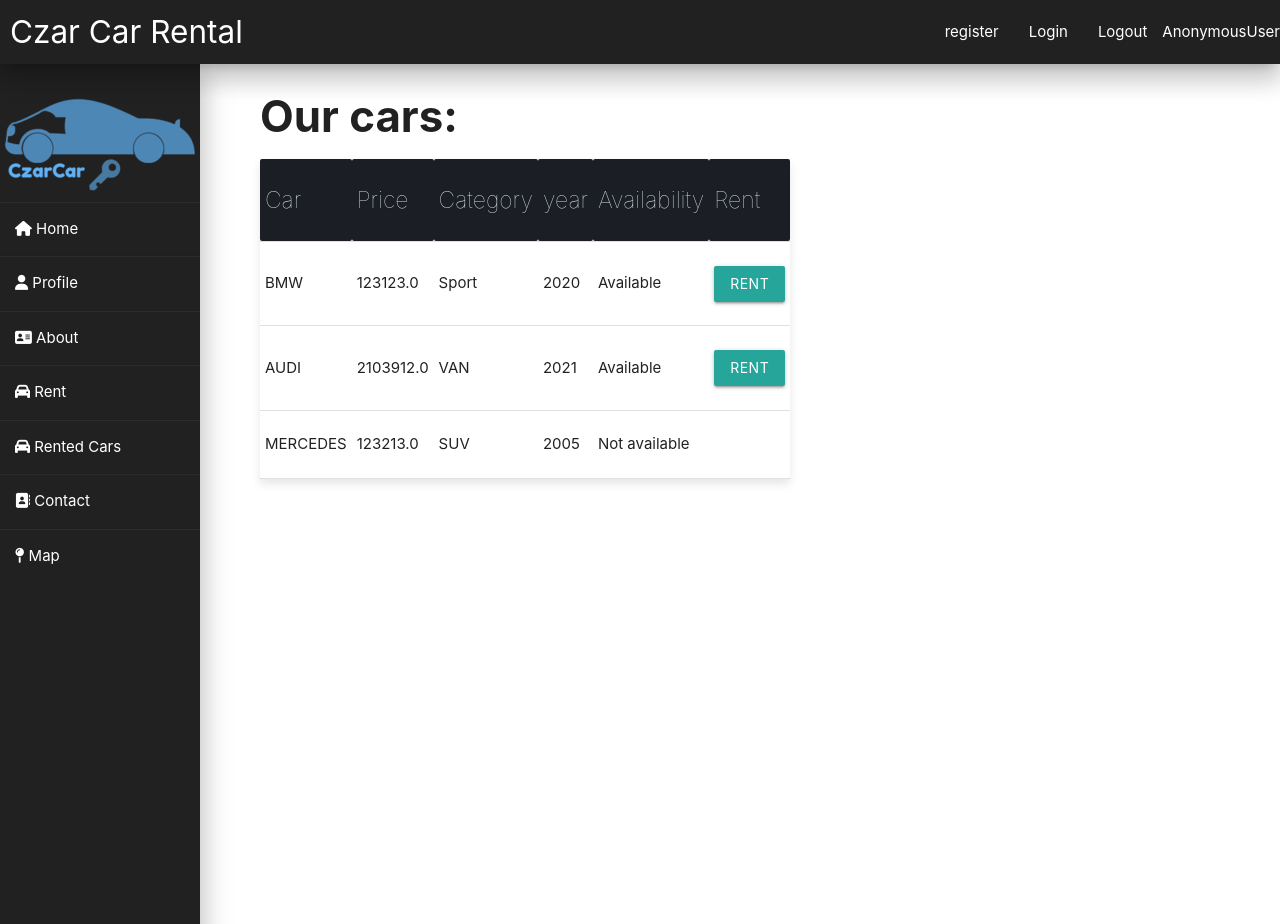
After one commit to MagiCzarek/CzarCar_Django, a Django app: page /rent/ in a window 1280 px wide. The commit adds this page. Run offline with Django 3.2, Linux system fonts and the light colour scheme; data comes from the database, SQL or seed files in the repository; some libraries are stand-ins or nearby versions.

Commit message:
map with position, rent list,rented cars, added decorators, css files

```diff
--- a/CzarCar/models.py
+++ b/CzarCar/models.py
@@ -1,29 +1,18 @@
 import datetime
 from django.utils import timezone
-from django.contrib.auth.models import AbstractBaseUser, BaseUserManager,Group
+from django.contrib.auth.models import AbstractBaseUser, BaseUserManager, Group
 
 from django.db import models
+from django.core.exceptions import ValidationError
+import re
 
 
 # Create your models here.
-class Question(models.Model):
-    question_text = models.CharField(max_length=200)
-    pub_date = models.DateTimeField('date published')
 
-    def __str__(self):
-        return self.question_text
-
-    def was_published_recently(self):
-        return self.pub_date >= timezone.now() - datetime.timedelta(days=1)
-
-
-class Choice(models.Model):
-    question = models.ForeignKey(Question, on_delete=models.CASCADE)
-    choice_text = models.CharField(max_length=200)
-    votes = models.IntegerField(default=0)
-
-    def __str__(self):
-        return self.choice_text
+class DrivingLicense(models.Model):
+    name = models.CharField(max_length=200)
+    second_name = models.CharField(max_length=200)
+    license_number = models.CharField(max_length=8, unique=True, null=False)
 
 
 class AccountManager(BaseUserManager):
@@ -54,6 +43,7 @@ class AccountManager(BaseUserManager):
         user.save(using=self._db)
         return user
 
+
 class Account(AbstractBaseUser):
     email = models.EmailField(verbose_name="email", max_length=50, unique=True)
     name = models.CharField(max_length=24)
@@ -64,9 +54,7 @@ class Account(AbstractBaseUser):
     is_superuser = models.BooleanField(default=False)
     is_active = models.BooleanField(default=True)
     is_staff = models.BooleanField(default=False)
-
-
-
+    driving_license = models.OneToOneField(DrivingLicense, null=True, on_delete=models.SET_NULL)
 
     USERNAME_FIELD = 'email'
     REQUIRED_FIELDS = ['username']
@@ -81,3 +69,34 @@ class Account(AbstractBaseUser):
 
     def has_module_perms(self, app_label):
         return True
+
+
+class Car(models.Model):
+    STATUS = (
+        ('RENTED', 'RENTED'),
+        ('NOT_RENTED', 'NOT_RENTED')
+    )
+    name = models.CharField(max_length=200, null=True)
+    price = models.FloatField(null=True)
+    category = models.CharField(max_length=200, null=True)
+    year_production = models.IntegerField(null=True)
+    image = models.ImageField(upload_to='uploads/', null=True)
+    description = models.CharField(max_length=200, null=True)
+    status = models.CharField(max_length=200, null=True, choices=STATUS)
+
+    def __str__(self):
+        return self.name
+
+
+class Rent(models.Model):
+    account = models.ForeignKey(Account, null=True, on_delete=models.SET_NULL)
+    car = models.ForeignKey(Car, null=True, on_delete=models.SET_NULL)
+    delivery_adress = models.CharField(max_length=200)
+    rent_price = models.FloatField(null=True)
+    rent_time = models.IntegerField(null=True)
+    date_created = models.DateTimeField(auto_now_add=True, null=True)
+
+
+
+    def calculate_price(self):
+        self.rent_price = self.account.price * self.rent_time
--- a/CzarCar/static/CzarCar/homestyle.css
+++ b/CzarCar/static/CzarCar/homestyle.css
@@ -69,9 +69,56 @@ div.main {
 {
     margin-bottom : 10px;
     margin-left: 30px;
+
 }
 .indent
 {
     margin-bottom : 10px;
     margin-left: 15px;
 }
+div.table-title {
+   display: block;
+  margin: auto;
+  max-width: 600px;
+  padding:5px;
+  width: 100%;
+}
+
+.table-title h3 {
+   color: #fafafa;
+   font-size: 30px;
+   font-weight: 400;
+   font-style:normal;
+   font-family: "Roboto", helvetica, arial, sans-serif;
+   text-shadow: -1px -1px 1px rgba(0, 0, 0, 0.1);
+   text-transform:uppercase;
+}
+
+
+/*** Table Styles **/
+
+.table-fill {
+  background: white;
+  border-radius:3px;
+  border-collapse: collapse;
+  height: 320px;
+  margin: auto;
+  max-width: 600px;
+  padding:5px;
+  width: 100%;
+  box-shadow: 0 5px 10px rgba(0, 0, 0, 0.1);
+  animation: float 5s infinite;
+}
+
+th {
+  color:#D5DDE5;;
+  background:#1b1e24;
+  border-bottom:4px solid #9ea7af;
+  border-right: 1px solid #343a45;
+  font-size:23px;
+  font-weight: 100;
+  padding:24px;
+  text-align:left;
+  text-shadow: 0 1px 1px rgba(0, 0, 0, 0.1);
+  vertical-align:middle;
+}
--- /dev/null
+++ b/CzarCar/templates/CzarCar/profile.html
@@ -0,0 +1,6 @@
+{% extends 'home.html' %}
+
+{% block content %}
+<h3>PROFILE</h3>
+
+{% endblock %}
--- /dev/null
+++ b/CzarCar/templates/CzarCar/rent.html
@@ -0,0 +1,60 @@
+{% extends 'home.html' %}
+
+{% block content %}
+    <div>
+        <h3><b>Our cars: </b></h3>
+    </div>
+    <table class="table-fill">
+
+        <tr>
+            <th class="text-left">Car</th>
+            <th class="text-left">Price</th>
+            <th class="text-left">Category</th>
+            <th class="text-left">year</th>
+            {#            <th class="text-left">Photo</th>#}
+            <th class="text-left">Availability</th>
+            <th class="text-left">Rent</th>
+        </tr>
+
+
+        {% for car in cars %}
+            <tr>
+                <td>{{ car.name }}</td>
+
+                <td>{{ car.price }}</td>
+
+                <td>{{ car.category }}</td>
+
+                <td class="text-right">{{ car.year_production }}</td>
+
+
+                {#                    {% if i.image %}#}
+                {#                        <td>#}
+                {#                            <img src="{{ i.image.url }}" alt="" class="prod-size">#}
+                {#                        </td>#}
+                {#                    {% endif %}#}
+                {#                    <td>{{ i.category }}</td>#}
+
+                {#                        <td>#}
+                {#                            <img src="{{ i.image.url }}" alt="" class="prod-size">#}
+                {#                        </td>#}
+                {% if car.status == 'NOT_RENTED' %}
+                    <td>Available</td>
+                    <td>
+
+                    <li><a class="btn btn-sm" href="/register/">rent</a></li>
+                </td>
+                {% else %}
+                    <td>Not available</td>
+                {% endif %}
+
+
+            </tr>
+
+
+        {% endfor %}
+
+
+    </table>
+
+{% endblock %}
--- a/CzarCar/views.py
+++ b/CzarCar/views.py
@@ -4,12 +4,13 @@ from django.template import loader
 from django.urls import reverse
 from django.contrib.auth import login, authenticate, logout
 
-from .decorators import unauthenticated_user, admin_only
-from .models import Question, Choice
+from .decorators import unauthenticated_user, admin_only, logged_user
+
 from CzarCar.forms import RegistrationForm
 from django.contrib import messages
 from django.contrib.auth.decorators import login_required
 from django.contrib import admin
+from .models import *
 
 
 # Create your views here.
@@ -27,7 +28,6 @@ def home_view(request):
 
 @unauthenticated_user
 def registration_view(request):
-
     form = RegistrationForm()
     if request.method == 'POST':
         form = RegistrationForm(request.POST)
@@ -40,9 +40,9 @@ def registration_view(request):
     context = {'form': form}
     return render(request, 'CzarCar/registration.html', context)
 
+
 @unauthenticated_user
 def login_view(request):
-
     if request.method == 'POST':
         username = request.POST.get('username')
         password = request.POST.get('password')
@@ -55,17 +55,45 @@ def login_view(request):
     context = {}
     return render(request, 'CzarCar/login.html', context)
 
+
 def logout_view(request):
     logout(request)
     return redirect('home')
 
+
 def contact_view(request):
     print(request.headers)
-    return render(request,'CzarCar/contact.html',{})
-def about_view(request):
-    print(request.headers)
-    return render(request,'CzarCar/about.html',{})
+    return render(request, 'CzarCar/contact.html', {})
+
 
 def about_view(request):
     print(request.headers)
-    return render(request,'CzarCar/about.html',{})
+    return render(request, 'CzarCar/about.html', {})
+
+
+def car_view(request):
+    # cars = Car.objects.filter(status='NOT_RENTED')
+    cars = Car.objects.all()
+    context = {'cars': cars}
+    return render(request, 'CzarCar/rent.html', context)
+
+
+def map_view(request):
+    print(request.headers)
+    return render(request, 'CzarCar/map.html', {})
+
+
+@logged_user
+def profile_view(request):
+    print(request.headers)
+    return render(request, 'CzarCar/profile.html', {})
+
+
+@logged_user
+def your_rent_view(request):
+    print(request.headers)
+    user = request.user
+    rents = Rent.objects.filter(account=user)
+    context = {'rents': rents}
+
+    return render(request, 'CzarCar/rented_cars.html', context)
--- a/CzarCar_Django/settings.py
+++ b/CzarCar_Django/settings.py
@@ -39,9 +39,12 @@ INSTALLED_APPS = [
     'django.contrib.sessions',
     'django.contrib.messages',
     'django.contrib.staticfiles',
-    'mapwidgets',
+
+    # 'mapwidgets',
 
 ]
+
+
 
 MIDDLEWARE = [
     'django.middleware.security.SecurityMiddleware',
--- a/CzarCar_Django/urls.py
+++ b/CzarCar_Django/urls.py
@@ -18,7 +18,7 @@ from django.contrib import admin
 from django.conf.urls.static import static
 from django.contrib.staticfiles.urls import staticfiles_urlpatterns
 from django.urls import include, path
-from CzarCar.views import home_view, contact_view, about_view
+from CzarCar.views import home_view, contact_view, about_view, car_view, map_view, profile_view, your_rent_view
 
 from CzarCar.views import registration_view, login_view, logout_view
 
@@ -32,6 +32,11 @@ urlpatterns = [
     path('logout/', logout_view, name='logout'),
     path('contact/', contact_view, name='contact'),
     path('about/', about_view, name='about'),
+    path('rent/', car_view, name='rent'),
+    path('map/', map_view, name='map'),
+    path('profile/', profile_view, name='profile'),
+    path('rented_cars.html/', your_rent_view, name='rented_cars'),
+
 
 ]
 
--- a/templates/home.html
+++ b/templates/home.html
@@ -6,7 +6,8 @@
     <!-- css -->
     {% load static %}
     <link rel="stylesheet" type="text/css" href="{% static 'CzarCar/homestyle.css' %}">
-
+    <script src='https://api.mapbox.com/mapbox-gl-js/v2.3.1/mapbox-gl.js'></script>
+    <link href='https://api.mapbox.com/mapbox-gl-js/v2.3.1/mapbox-gl.css' rel='stylesheet'/>
     <!-- materialize -->
     <link rel="stylesheet" href="https://cdnjs.cloudflare.com/ajax/libs/materialize/1.0.0/css/materialize.min.css">
     <link rel="stylesheet" href="https://fonts.googleapis.com/icon?family=Material+Icons">
@@ -42,13 +43,13 @@
     <div class="sidebar grey darken-4 z-depth-4">
         {% load static %} <img src="{% static "media/logo_navbar.png" %}" alt="home"/>
         <ul>
-            <li><a href="{% url 'home' %}"><i class="fas fa-home"></i>  Home</a></li>
-            <li><a href="#"><i class="fas fa-user"></i>  Profile</a></li>
-            <li><a href="{% url 'about' %}"><i class="fas fa-address-card"></i>  About</a></li>
-            <li><a href="#"><i class="fas fa-project-diagram"></i>  Portfolio</a></li>
-            <li><a href="#"><i class="fas fa-blog"></i>  Blogs</a></li>
-            <li><a href="{% url 'contact' %}"><i class="fas fa-address-book"></i>  Contact</a></li>
-            <li><a href="#"><i class="fas fa-map-pin"></i>  Map</a></li>
+            <li><a href="{% url 'home' %}"><i class="fas fa-home"></i> Home</a></li>
+            <li><a href="{% url 'profile' %}"><i class="fas fa-user"></i> Profile</a></li>
+            <li><a href="{% url 'about' %}"><i class="fas fa-address-card"></i> About</a></li>
+            <li><a href="{% url 'rent' %}"><i class="fas fa-solid fa-car"></i> Rent</a></li>
+            <li><a href="{% url 'rented_cars' %}"><i class="fas fa-solid fa-car"></i> Rented Cars</a></li>
+            <li><a href="{% url 'contact' %}"><i class="fas fa-address-book"></i> Contact</a></li>
+            <li><a href="{% url 'map' %}"><i class="fas fa-map-pin"></i> Map</a></li>
         </ul>
     </div>
 
@@ -64,8 +65,8 @@
 </div>
 
 
-    <!-- Script -->
-    <script src="https://code.jquery.com/jquery-3.5.1.min.js"></script>
-    <script src="https://cdnjs.cloudflare.com/ajax/libs/materialize/1.0.0/js/materialize.min.js"></script>
+<!-- Script -->
+<script src="https://code.jquery.com/jquery-3.5.1.min.js"></script>
+<script src="https://cdnjs.cloudflare.com/ajax/libs/materialize/1.0.0/js/materialize.min.js"></script>
 </body>
 </html>
```
Also changed, not shown: CzarCar/admin.py (+8 -3 lines), CzarCar/decorators.py (+7 -0 lines), CzarCar/forms.py (+12 -1 lines), CzarCar/templates/CzarCar/map.html (+19 -1 lines), CzarCar/templates/CzarCar/rented_cars.html (added, +45 -0 lines), db.sqlite3.
